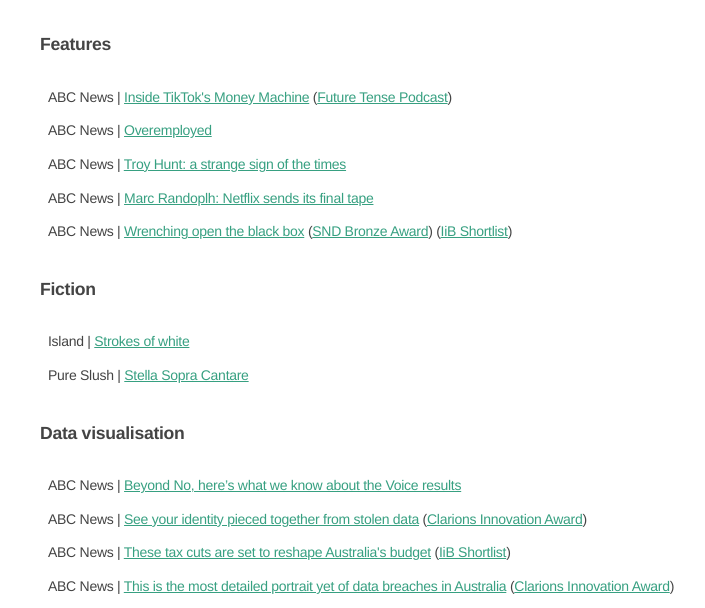
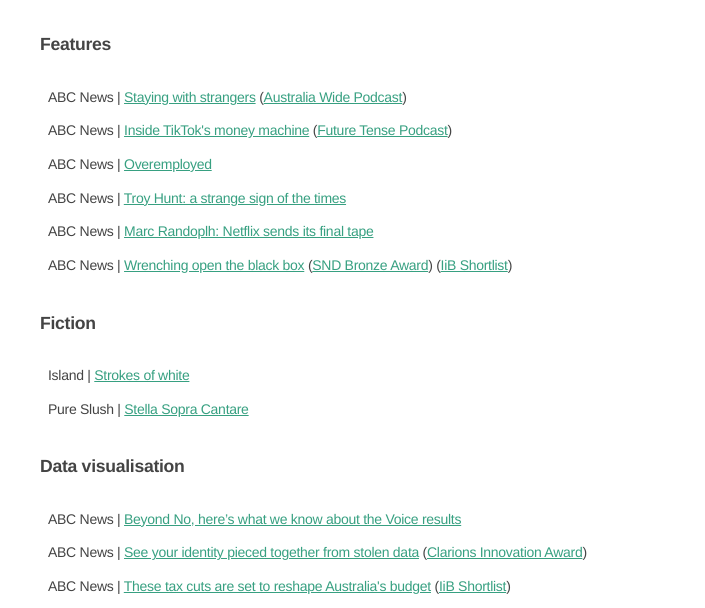
Before and after one commit to jtfell/jtfell.github.io, a website: page index.html in a window 1280 px wide. Shown: the part 169-777 px from the top of the page, without its empty margins (128-833 px from the left). Drawn offline with Linux system fonts and the light colour scheme.

Commit message:
add housesitting story

```diff
--- a/index.html
+++ b/index.html
@@ -25,7 +25,8 @@
 
     <h4 class="px1">Features</h4>
     <div class="list px2 pt1">
-      <p>ABC News | <a href="https://www.abc.net.au/news/103450310">Inside TikTok's Money Machine</a> (<a href="https://www.abc.net.au/listen/programs/futuretense/tiktok-economy-game-money/103430298">Future Tense Podcast</a>)</p>
+      <p>ABC News | <a href="https://www.abc.net.au/news/103546268">Staying with strangers</a> (<a href="https://www.abc.net.au/listen/programs/australia-wide/australia-wide/103925966">Australia Wide Podcast</a>)</p>
+      <p>ABC News | <a href="https://www.abc.net.au/news/103450310">Inside TikTok's money machine</a> (<a href="https://www.abc.net.au/listen/programs/futuretense/tiktok-economy-game-money/103430298">Future Tense Podcast</a>)</p>
       <p>ABC News | <a href="https://www.abc.net.au/news/103464508">Overemployed</a></p>
       <p>ABC News | <a href="https://www.abc.net.au/news/102803748">Troy Hunt: a strange sign of the times</a></p>
       <p>ABC News | <a href="https://www.abc.net.au/news/102902864">Marc Randoplh: Netflix sends its final tape</a></p>
```
